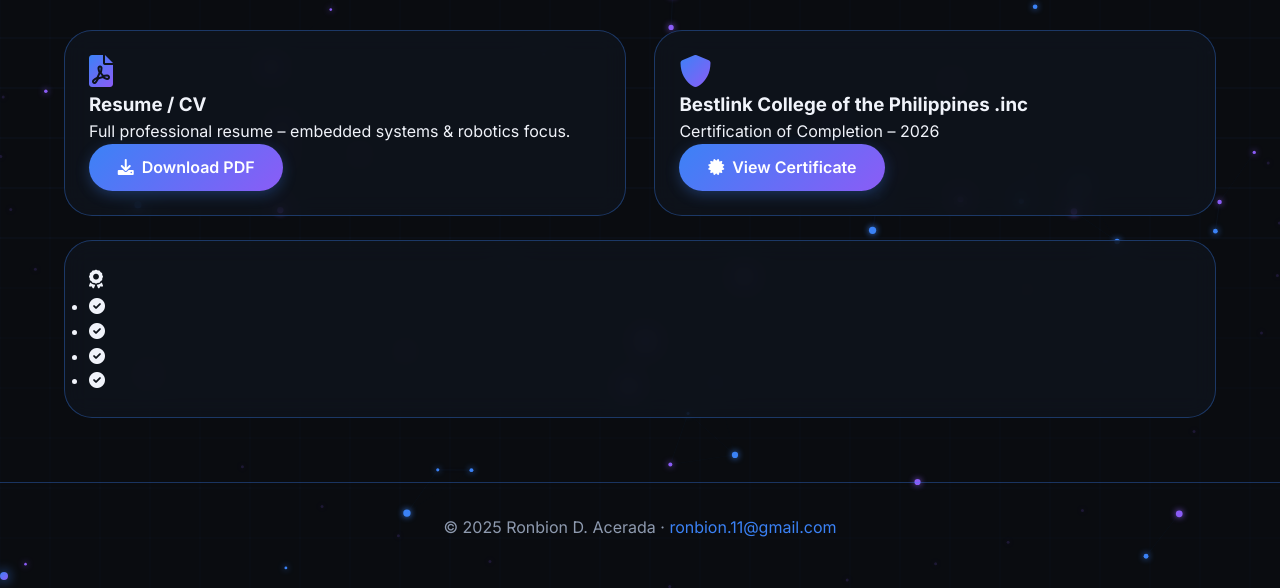
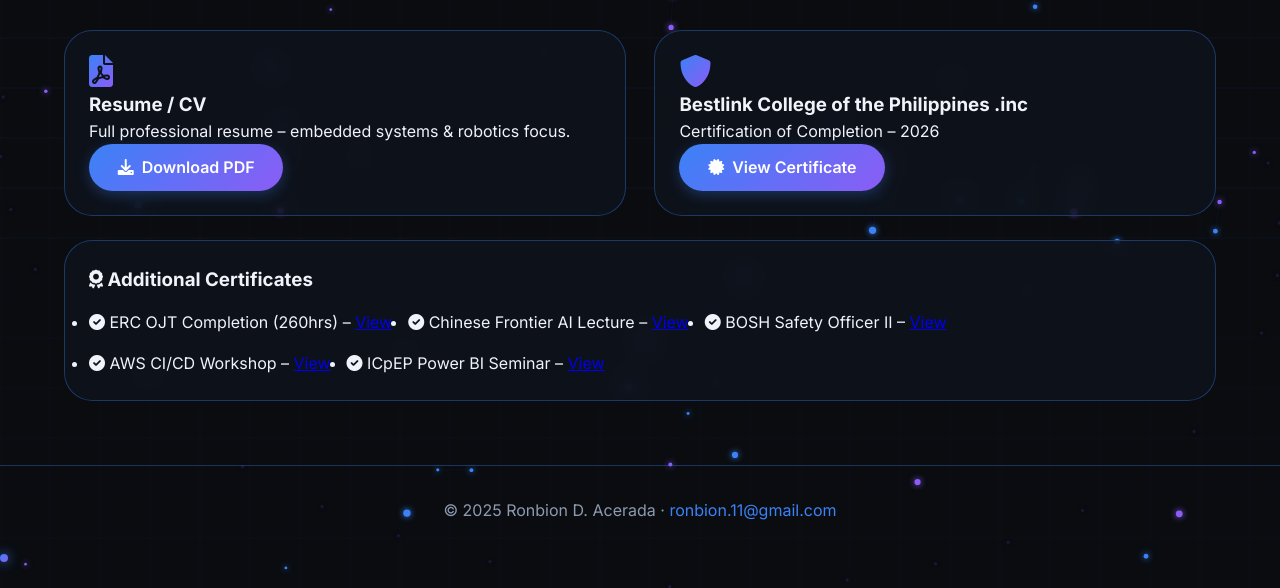
Before and after one commit to acerada-ronbion/portfolio-ron, a plain HTML site: page documents.html in a window 1280 px wide. Shown: the part 212-800 px from the top of the page. Drawn offline with Linux system fonts and the light colour scheme.

Commit message:
Enhance documents.html with additional certificates
Added additional certificates section with links to view certificates.

```diff
--- a/documents.html
+++ b/documents.html
@@ -16,7 +16,16 @@
                 <div class="credential-card glass-card"><i class="fas fa-file-pdf credential-icon" style="font-size:2rem; background:linear-gradient(135deg, var(--accent), var(--accent-secondary)); -webkit-background-clip:text; background-clip:text; color:transparent;"></i><h3>Resume / CV</h3><p>Full professional resume – embedded systems & robotics focus.</p><a href="resume.pdf" class="btn primary" download><i class="fas fa-download"></i> Download PDF</a></div>
                 <div class="credential-card glass-card"><i class="fas fa-shield-alt credential-icon" style="font-size:2rem; background:linear-gradient(135deg, var(--accent), var(--accent-secondary)); -webkit-background-clip:text; background-clip:text; color:transparent;"></i><h3>Bestlink College of the Philippines .inc</h3><p>Certification of Completion – 2026</p><a href="cert.pdf" class="btn primary" target="_blank"><i class="fas fa-certificate"></i> View Certificate</a></div>
             </div>
-            <div class="credential-card glass-card" style="margin-top:1.5rem"><h3><i class="fas fa-award"></i> </h3><ul class="cert-list"><li><i class="fas fa-check-circle"></i> </li><li><i class="fas fa-check-circle"></i> </li><li><i class="fas fa-check-circle"></i> </li><li><i class="fas fa-check-circle"></i> </li></ul></div>
+            <div class="credential-card glass-card" style="margin-top:1.5rem">
+                <h3><i class="fas fa-award"></i> Additional Certificates</h3>
+                <ul class="cert-list" style="display:flex; flex-wrap:wrap; gap:1rem; margin-top:1rem;">
+                    <li><i class="fas fa-check-circle"></i> ERC OJT Completion (260hrs) – <a href="cert1.jpg" target="_blank">View</a></li>
+                    <li><i class="fas fa-check-circle"></i> Chinese Frontier AI Lecture – <a href="cert2.jpg" target="_blank">View</a></li>
+                    <li><i class="fas fa-check-circle"></i> BOSH Safety Officer II – <a href="cert3.jpg" target="_blank">View</a></li>
+                    <li><i class="fas fa-check-circle"></i> AWS CI/CD Workshop – <a href="cert4.jpg" target="_blank">View</a></li>
+                    <li><i class="fas fa-check-circle"></i> ICpEP Power BI Seminar – <a href="cert5.jpg" target="_blank">View</a></li>
+                </ul>
+            </div>
         </section>
     </main>
     <footer><p>© 2025 Ronbion D. Acerada · <a href="mailto:ronbion.11@gmail.com">ronbion.11@gmail.com</a></p></footer>
```
